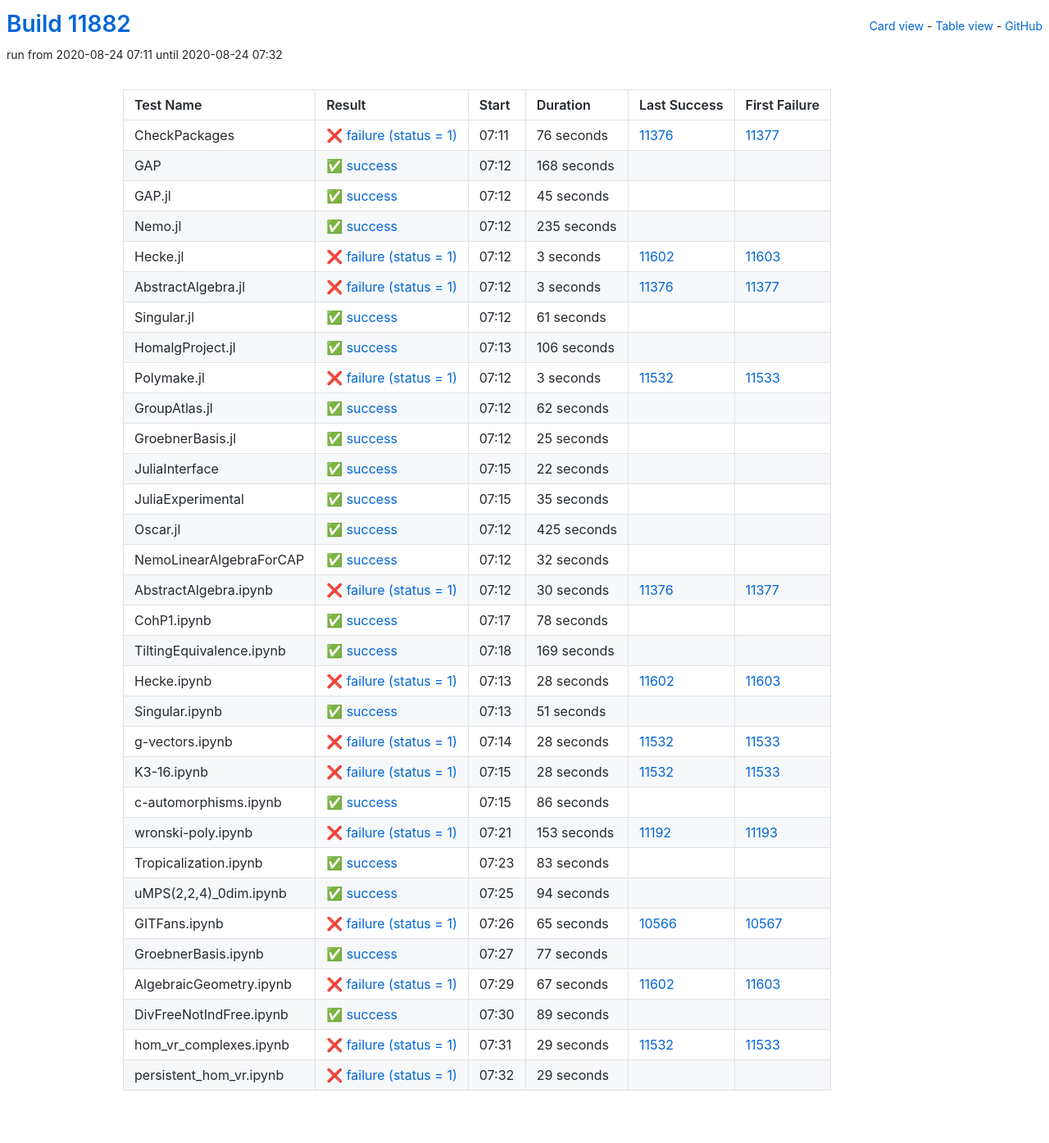
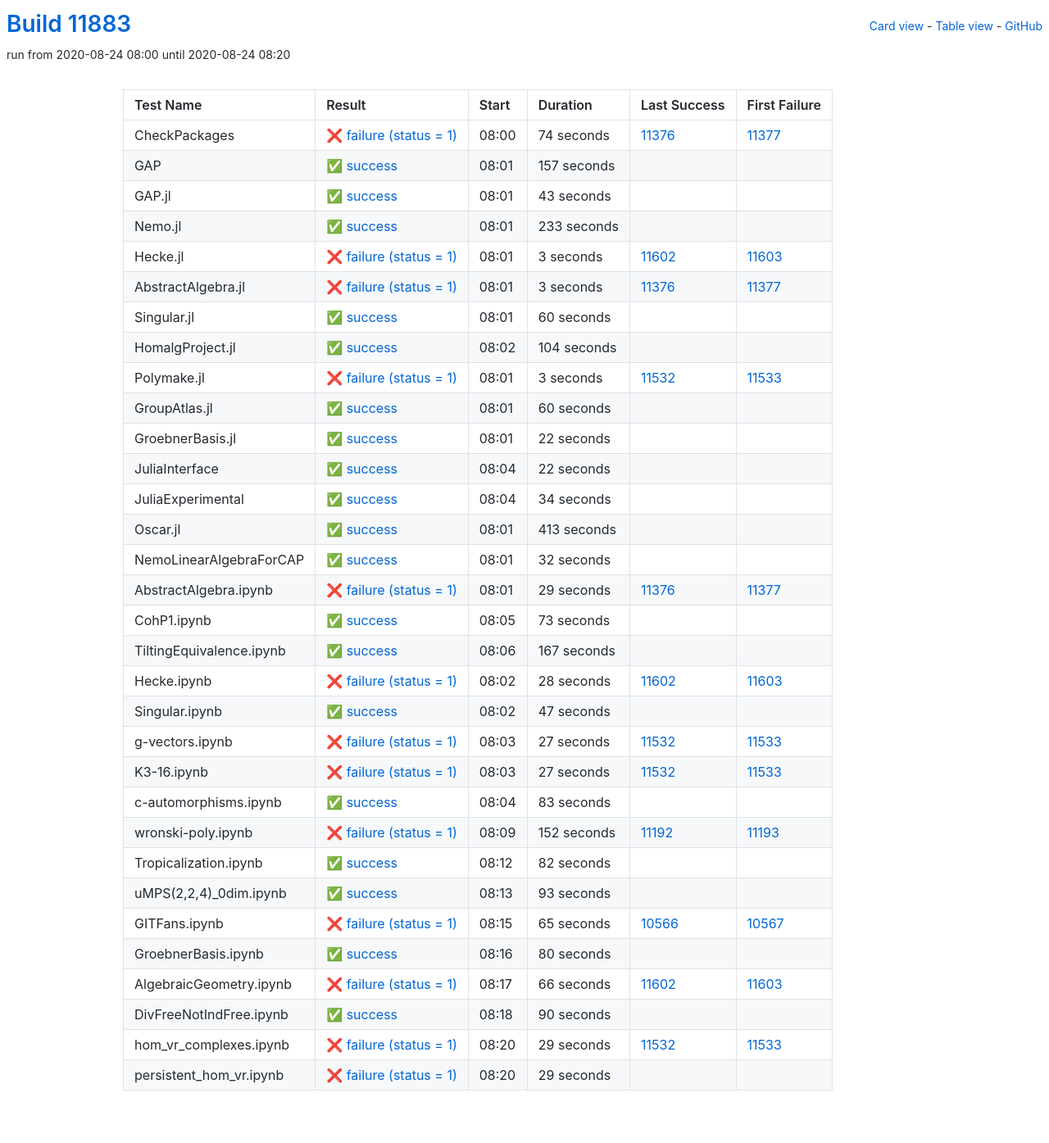
Before and after one commit to oscar-system/oscar-ci-status, a Jekyll site: the page built from table.html, in a window 1280 px wide. Shown: the whole page at 82% size. Built offline with Jekyll 4.4.1, drawn with Linux system fonts in a browser that asks for light colours.

Commit message:
Build #11883

```diff
--- a/_data/ci.yml
+++ b/_data/ci.yml
@@ -1,6 +1,6 @@
 ---
-build: 11882
-build_url: https://oscarci.mathematik.uni-kl.de/job/oscar/11882/
+build: 11883
+build_url: https://oscarci.mathematik.uni-kl.de/job/oscar/11883/
 job: oscar
 organization: oscar-system
 repo: oscar-ci-status
@@ -8,56 +8,56 @@
 tests:
 - name: CheckPackages
   id: checkpackages
-  log: https://oscarci.mathematik.uni-kl.de/job/oscar/11882/artifact/logs/build-11882/CheckPackages.log
-  start: 2020-08-24 07:11
+  log: https://oscarci.mathematik.uni-kl.de/job/oscar/11883/artifact/logs/build-11883/CheckPackages.log
+  start: 2020-08-24 08:00
   success: false
   exitcode: 1
   status: failure
-  duration: 76
+  duration: 74
   last_success: 11376
   last_success_url: https://oscarci.mathematik.uni-kl.de/job/oscar/11376/
   first_failure: 11377
   first_failure_url: https://oscarci.mathematik.uni-kl.de/job/oscar/11377/
 - name: GAP
   id: gap
-  log: https://oscarci.mathematik.uni-kl.de/job/oscar/11882/artifact/logs/build-11882/GAP.log
-  start: 2020-08-24 07:12
+  log: https://oscarci.mathematik.uni-kl.de/job/oscar/11883/artifact/logs/build-11883/GAP.log
+  start: 2020-08-24 08:01
   success: true
   exitcode: 0
   status: success
-  duration: 168
+  duration: 157
   last_success: false
   last_success_url:
   first_failure: false
   first_failure_url:
 - name: GAP.jl
   id: gap-jl
-  log: https://oscarci.mathematik.uni-kl.de/job/oscar/11882/artifact/logs/build-11882/GAP.jl.log
-  start: 2020-08-24 07:12
+  log: https://oscarci.mathematik.uni-kl.de/job/oscar/11883/artifact/logs/build-11883/GAP.jl.log
+  start: 2020-08-24 08:01
   success: true
   exitcode: 0
   status: success
-  duration: 45
+  duration: 43
   last_success: false
   last_success_url:
   first_failure: false
   first_failure_url:
 - name: Nemo.jl
   id: nemo-jl
-  log: https://oscarci.mathematik.uni-kl.de/job/oscar/11882/artifact/logs/build-11882/Nemo.jl.log
-  start: 2020-08-24 07:12
+  log: https://oscarci.mathematik.uni-kl.de/job/oscar/11883/artifact/logs/build-11883/Nemo.jl.log
+  start: 2020-08-24 08:01
   success: true
   exitcode: 0
   status: success
-  duration: 235
+  duration: 233
   last_success: false
   last_success_url:
   first_failure: false
   first_failure_url:
 - name: Hecke.jl
   id: hecke-jl
-  log: https://oscarci.mathematik.uni-kl.de/job/oscar/11882/artifact/logs/build-11882/Hecke.jl.log
-  start: 2020-08-24 07:12
+  log: https://oscarci.mathematik.uni-kl.de/job/oscar/11883/artifact/logs/build-11883/Hecke.jl.log
+  start: 2020-08-24 08:01
   success: false
   exitcode: 1
   status: failure
@@ -68,8 +68,8 @@
   first_failure_url: https://oscarci.mathematik.uni-kl.de/job/oscar/11603/
 - name: AbstractAlgebra.jl
   id: abstractalgebra-jl
-  log: https://oscarci.mathematik.uni-kl.de/job/oscar/11882/artifact/logs/build-11882/AbstractAlgebra.jl.log
-  start: 2020-08-24 07:12
+  log: https://oscarci.mathematik.uni-kl.de/job/oscar/11883/artifact/logs/build-11883/AbstractAlgebra.jl.log
+  start: 2020-08-24 08:01
   success: false
   exitcode: 1
   status: failure
@@ -80,32 +80,32 @@
   first_failure_url: https://oscarci.mathematik.uni-kl.de/job/oscar/11377/
 - name: Singular.jl
   id: singular-jl
-  log: https://oscarci.mathematik.uni-kl.de/job/oscar/11882/artifact/logs/build-11882/Singular.jl.log
-  start: 2020-08-24 07:12
+  log: https://oscarci.mathematik.uni-kl.de/job/oscar/11883/artifact/logs/build-11883/Singular.jl.log
+  start: 2020-08-24 08:01
   success: true
   exitcode: 0
   status: success
-  duration: 61
+  duration: 60
   last_success: false
   last_success_url:
   first_failure: false
   first_failure_url:
 - name: HomalgProject.jl
   id: homalgproject-jl
-  log: https://oscarci.mathematik.uni-kl.de/job/oscar/11882/artifact/logs/build-11882/HomalgProject.jl.log
-  start: 2020-08-24 07:13
+  log: https://oscarci.mathematik.uni-kl.de/job/oscar/11883/artifact/logs/build-11883/HomalgProject.jl.log
+  start: 2020-08-24 08:02
   success: true
   exitcode: 0
   status: success
-  duration: 106
+  duration: 104
   last_success: false
   last_success_url:
   first_failure: false
   first_failure_url:
 - name: Polymake.jl
   id: polymake-jl
-  log: https://oscarci.mathematik.uni-kl.de/job/oscar/11882/artifact/logs/build-11882/Polymake.jl.log
-  start: 2020-08-24 07:12
+  log: https://oscarci.mathematik.uni-kl.de/job/oscar/11883/artifact/logs/build-11883/Polymake.jl.log
+  start: 2020-08-24 08:01
   success: false
   exitcode: 1
   status: failure
@@ -116,32 +116,32 @@
   first_failure_url: https://oscarci.mathematik.uni-kl.de/job/oscar/11533/
 - name: GroupAtlas.jl
   id: groupatlas-jl
-  log: https://oscarci.mathematik.uni-kl.de/job/oscar/11882/artifact/logs/build-11882/GroupAtlas.jl.log
-  start: 2020-08-24 07:12
+  log: https://oscarci.mathematik.uni-kl.de/job/oscar/11883/artifact/logs/build-11883/GroupAtlas.jl.log
+  start: 2020-08-24 08:01
   success: true
   exitcode: 0
   status: success
-  duration: 62
+  duration: 60
   last_success: false
   last_success_url:
   first_failure: false
   first_failure_url:
 - name: GroebnerBasis.jl
   id: groebnerbasis-jl
-  log: https://oscarci.mathematik.uni-kl.de/job/oscar/11882/artifact/logs/build-11882/GroebnerBasis.jl.log
-  start: 2020-08-24 07:12
+  log: https://oscarci.mathematik.uni-kl.de/job/oscar/11883/artifact/logs/build-11883/GroebnerBasis.jl.log
+  start: 2020-08-24 08:01
   success: true
   exitcode: 0
   status: success
-  duration: 25
+  duration: 22
   last_success: false
   last_success_url:
   first_failure: false
   first_failure_url:
 - name: JuliaInterface
   id: juliainterface
-  log: https://oscarci.mathematik.uni-kl.de/job/oscar/11882/artifact/logs/build-11882/JuliaInterface.log
-  start: 2020-08-24 07:15
+  log: https://oscarci.mathematik.uni-kl.de/job/oscar/11883/artifact/logs/build-11883/JuliaInterface.log
+  start: 2020-08-24 08:04
   success: true
   exitcode: 0
   status: success
@@ -152,32 +152,32 @@
   first_failure_url:
 - name: JuliaExperimental
   id: juliaexperimental
-  log: https://oscarci.mathematik.uni-kl.de/job/oscar/11882/artifact/logs/build-11882/JuliaExperimental.log
-  start: 2020-08-24 07:15
+  log: https://oscarci.mathematik.uni-kl.de/job/oscar/11883/artifact/logs/build-11883/JuliaExperimental.log
+  start: 2020-08-24 08:04
   success: true
   exitcode: 0
   status: success
-  duration: 35
+  duration: 34
   last_success: false
   last_success_url:
   first_failure: false
   first_failure_url:
 - name: Oscar.jl
   id: oscar-jl
-  log: https://oscarci.mathematik.uni-kl.de/job/oscar/11882/artifact/logs/build-11882/Oscar.jl.log
-  start: 2020-08-24 07:12
+  log: https://oscarci.mathematik.uni-kl.de/job/oscar/11883/artifact/logs/build-11883/Oscar.jl.log
+  start: 2020-08-24 08:01
   success: true
   exitcode: 0
   status: success
-  duration: 425
+  duration: 413
   last_success: false
   last_success_url:
   first_failure: false
   first_failure_url:
 - name: NemoLinearAlgebraForCAP
   id: nemolinearalgebraforcap
-  log: https://oscarci.mathematik.uni-kl.de/job/oscar/11882/artifact/logs/build-11882/NemoLinearAlgebraForCAP.log
-  start: 2020-08-24 07:12
+  log: https://oscarci.mathematik.uni-kl.de/job/oscar/11883/artifact/logs/build-11883/NemoLinearAlgebraForCAP.log
+  start: 2020-08-24 08:01
   success: true
   exitcode: 0
   status: success
@@ -188,44 +188,44 @@
   first_failure_url:
 - name: AbstractAlgebra.ipynb
   id: abstractalgebra-ipynb
-  log: https://oscarci.mathematik.uni-kl.de/job/oscar/11882/artifact/logs/build-11882/AbstractAlgebra.ipynb.log
-  start: 2020-08-24 07:12
+  log: https://oscarci.mathematik.uni-kl.de/job/oscar/11883/artifact/logs/build-11883/AbstractAlgebra.ipynb.log
+  start: 2020-08-24 08:01
   success: false
   exitcode: 1
   status: failure
-  duration: 30
+  duration: 29
   last_success: 11376
   last_success_url: https://oscarci.mathematik.uni-kl.de/job/oscar/11376/
   first_failure: 11377
   first_failure_url: https://oscarci.mathematik.uni-kl.de/job/oscar/11377/
 - name: CohP1.ipynb
   id: cohp1-ipynb
-  log: https://oscarci.mathematik.uni-kl.de/job/oscar/11882/artifact/logs/build-11882/CohP1.ipynb.log
-  start: 2020-08-24 07:17
+  log: https://oscarci.mathematik.uni-kl.de/job/oscar/11883/artifact/logs/build-11883/CohP1.ipynb.log
+  start: 2020-08-24 08:05
   success: true
   exitcode: 0
   status: success
-  duration: 78
+  duration: 73
   last_success: false
   last_success_url:
   first_failure: false
   first_failure_url:
 - name: TiltingEquivalence.ipynb
   id: tiltingequivalence-ipynb
-  log: https://oscarci.mathematik.uni-kl.de/job/oscar/11882/artifact/logs/build-11882/TiltingEquivalence.ipynb.log
-  start: 2020-08-24 07:18
+  log: https://oscarci.mathematik.uni-kl.de/job/oscar/11883/artifact/logs/build-11883/TiltingEquivalence.ipynb.log
+  start: 2020-08-24 08:06
   success: true
   exitcode: 0
   status: success
-  duration: 169
+  duration: 167
   last_success: false
   last_success_url:
   first_failure: false
   first_failure_url:
 - name: Hecke.ipynb
   id: hecke-ipynb
-  log: https://oscarci.mathematik.uni-kl.de/job/oscar/11882/artifact/logs/build-11882/Hecke.ipynb.log
-  start: 2020-08-24 07:13
+  log: https://oscarci.mathematik.uni-kl.de/job/oscar/11883/artifact/logs/build-11883/Hecke.ipynb.log
+  start: 2020-08-24 08:02
   success: false
   exitcode: 1
   status: failure
@@ -236,68 +236,44 @@
   first_failure_url: https://oscarci.mathematik.uni-kl.de/job/oscar/11603/
 - name: Singular.ipynb
   id: singular-ipynb
-  log: https://oscarci.mathematik.uni-kl.de/job/oscar/11882/artifact/logs/build-11882/Singular.ipynb.log
-  start: 2020-08-24 07:13
+  log: https://oscarci.mathematik.uni-kl.de/job/oscar/11883/artifact/logs/build-11883/Singular.ipynb.log
+  start: 2020-08-24 08:02
   success: true
   exitcode: 0
   status: success
-  duration: 51
+  duration: 47
   last_success: false
   last_success_url:
   first_failure: false
   first_failure_url:
 - name: g-vectors.ipynb
   id: g-vectors-ipynb
-  log: https://oscarci.mathematik.uni-kl.de/job/oscar/11882/artifact/logs/build-11882/g-vectors.ipynb.log
-  start: 2020-08-24 07:14
+  log: https://oscarci.mathematik.uni-kl.de/job/oscar/11883/artifact/logs/build-11883/g-vectors.ipynb.log
+  start: 2020-08-24 08:03
   success: false
   exitcode: 1
   status: failure
-  duration: 28
+  duration: 27
   last_success: 11532
   last_success_url: https://oscarci.mathematik.uni-kl.de/job/oscar/11532/
   first_failure: 11533
   first_failure_url: https://oscarci.mathematik.uni-kl.de/job/oscar/11533/
 - name: K3-16.ipynb
   id: k3-16-ipynb
-  log: https://oscarci.mathematik.uni-kl.de/job/oscar/11882/artifact/logs/build-11882/K3-16.ipynb.log
-  start: 2020-08-24 07:15
+  log: https://oscarci.mathematik.uni-kl.de/job/oscar/11883/artifact/logs/build-11883/K3-16.ipynb.log
+  start: 2020-08-24 08:03
   success: false
   exitcode: 1
   status: failure
-  duration: 28
+  duration: 27
   last_success: 11532
   last_success_url: https://oscarci.mathematik.uni-kl.de/job/oscar/11532/
   first_failure: 11533
   first_failure_url: https://oscarci.mathematik.uni-kl.de/job/oscar/11533/
 - name: c-automorphisms.ipynb
   id: c-automorphisms-ipynb
-  log: https://oscarci.mathematik.uni-kl.de/job/oscar/11882/artifact/logs/build-11882/c-automorphisms.ipynb.log
-  start: 2020-08-24 07:15
-  success: true
-  exitcode: 0
-  status: success
-  duration: 86
-  last_success: false
-  last_success_url:
-  first_failure: false
-  first_failure_url:
-- name: wronski-poly.ipynb
-  id: wronski-poly-ipynb
-  log: https://oscarci.mathematik.uni-kl.de/job/oscar/11882/artifact/logs/build-11882/wronski-poly.ipynb.log
-  start: 2020-08-24 07:21
-  success: false
-  exitcode: 1
-  status: failure
-  duration: 153
-  last_success: 11192
-  last_success_url: https://oscarci.mathematik.uni-kl.de/job/oscar/11192/
-  first_failure: 11193
-  first_failure_url: https://oscarci.mathematik.uni-kl.de/job/oscar/11193/
-- name: Tropicalization.ipynb
-  id: tropicalization-ipynb
-  log: https://oscarci.mathematik.uni-kl.de/job/oscar/11882/artifact/logs/build-11882/Tropicalization.ipynb.log
-  start: 2020-08-24 07:23
+  log: https://oscarci.mathematik.uni-kl.de/job/oscar/11883/artifact/logs/build-11883/c-automorphisms.ipynb.log
+  start: 2020-08-24 08:04
   success: true
   exitcode: 0
   status: success
@@ -306,22 +282,46 @@
   last_success_url:
   first_failure: false
   first_failure_url:
-- name: uMPS(2,2,4)_0dim.ipynb
-  id: umps-2-2-4-0dim-ipynb
-  log: https://oscarci.mathematik.uni-kl.de/job/oscar/11882/artifact/logs/build-11882/uMPS-2-2-4-_0dim.ipynb.log
-  start: 2020-08-24 07:25
+- name: wronski-poly.ipynb
+  id: wronski-poly-ipynb
+  log: https://oscarci.mathematik.uni-kl.de/job/oscar/11883/artifact/logs/build-11883/wronski-poly.ipynb.log
+  start: 2020-08-24 08:09
+  success: false
+  exitcode: 1
+  status: failure
+  duration: 152
+  last_success: 11192
+  last_success_url: https://oscarci.mathematik.uni-kl.de/job/oscar/11192/
+  first_failure: 11193
+  first_failure_url: https://oscarci.mathematik.uni-kl.de/job/oscar/11193/
+- name: Tropicalization.ipynb
+  id: tropicalization-ipynb
+  log: https://oscarci.mathematik.uni-kl.de/job/oscar/11883/artifact/logs/build-11883/Tropicalization.ipynb.log
+  start: 2020-08-24 08:12
   success: true
   exitcode: 0
   status: success
-  duration: 94
+  duration: 82
+  last_success: false
+  last_success_url:
+  first_failure: false
+  first_failure_url:
+- name: uMPS(2,2,4)_0dim.ipynb
+  id: umps-2-2-4-0dim-ipynb
+  log: https://oscarci.mathematik.uni-kl.de/job/oscar/11883/artifact/logs/build-11883/uMPS-2-2-4-_0dim.ipynb.log
+  start: 2020-08-24 08:13
+  success: true
+  exitcode: 0
+  status: success
+  duration: 93
   last_success: false
   last_success_url:
   first_failure: false
   first_failure_url:
 - name: GITFans.ipynb
   id: gitfans-ipynb
-  log: https://oscarci.mathematik.uni-kl.de/job/oscar/11882/artifact/logs/build-11882/GITFans.ipynb.log
-  start: 2020-08-24 07:26
+  log: https://oscarci.mathematik.uni-kl.de/job/oscar/11883/artifact/logs/build-11883/GITFans.ipynb.log
+  start: 2020-08-24 08:15
   success: false
   exitcode: 1
   status: failure
@@ -332,44 +332,44 @@
   first_failure_url: https://oscarci.mathematik.uni-kl.de/job/oscar/10567/
 - name: GroebnerBasis.ipynb
   id: groebnerbasis-ipynb
-  log: https://oscarci.mathematik.uni-kl.de/job/oscar/11882/artifact/logs/build-11882/GroebnerBasis.ipynb.log
-  start: 2020-08-24 07:27
+  log: https://oscarci.mathematik.uni-kl.de/job/oscar/11883/artifact/logs/build-11883/GroebnerBasis.ipynb.log
+  start: 2020-08-24 08:16
   success: true
   exitcode: 0
   status: success
-  duration: 77
+  duration: 80
   last_success: false
   last_success_url:
   first_failure: false
   first_failure_url:
 - name: AlgebraicGeometry.ipynb
   id: algebraicgeometry-ipynb
-  log: https://oscarci.mathematik.uni-kl.de/job/oscar/11882/artifact/logs/build-11882/AlgebraicGeometry.ipynb.log
-  start: 2020-08-24 07:29
+  log: https://oscarci.mathematik.uni-kl.de/job/oscar/11883/artifact/logs/build-11883/AlgebraicGeometry.ipynb.log
+  start: 2020-08-24 08:17
   success: false
   exitcode: 1
   status: failure
-  duration: 67
+  duration: 66
   last_success: 11602
   last_success_url: https://oscarci.mathematik.uni-kl.de/job/oscar/11602/
   first_failure: 11603
   first_failure_url: https://oscarci.mathematik.uni-kl.de/job/oscar/11603/
 - name: DivFreeNotIndFree.ipynb
   id: divfreenotindfree-ipynb
-  log: https://oscarci.mathematik.uni-kl.de/job/oscar/11882/artifact/logs/build-11882/DivFreeNotIndFree.ipynb.log
-  start: 2020-08-24 07:30
+  log: https://oscarci.mathematik.uni-kl.de/job/oscar/11883/artifact/logs/build-11883/DivFreeNotIndFree.ipynb.log
+  start: 2020-08-24 08:18
   success: true
   exitcode: 0
   status: success
-  duration: 89
+  duration: 90
   last_success: false
   last_success_url:
   first_failure: false
   first_failure_url:
 - name: hom_vr_complexes.ipynb
   id: hom-vr-complexes-ipynb
-  log: https://oscarci.mathematik.uni-kl.de/job/oscar/11882/artifact/logs/build-11882/hom_vr_complexes.ipynb.log
-  start: 2020-08-24 07:31
+  log: https://oscarci.mathematik.uni-kl.de/job/oscar/11883/artifact/logs/build-11883/hom_vr_complexes.ipynb.log
+  start: 2020-08-24 08:20
   success: false
   exitcode: 1
   status: failure
@@ -380,8 +380,8 @@
   first_failure_url: https://oscarci.mathematik.uni-kl.de/job/oscar/11533/
 - name: persistent_hom_vr.ipynb
   id: persistent-hom-vr-ipynb
-  log: https://oscarci.mathematik.uni-kl.de/job/oscar/11882/artifact/logs/build-11882/persistent_hom_vr.ipynb.log
-  start: 2020-08-24 07:32
+  log: https://oscarci.mathematik.uni-kl.de/job/oscar/11883/artifact/logs/build-11883/persistent_hom_vr.ipynb.log
+  start: 2020-08-24 08:20
   success: false
   exitcode: 1
   status: failure
```
Also changed, not shown: README.md.
